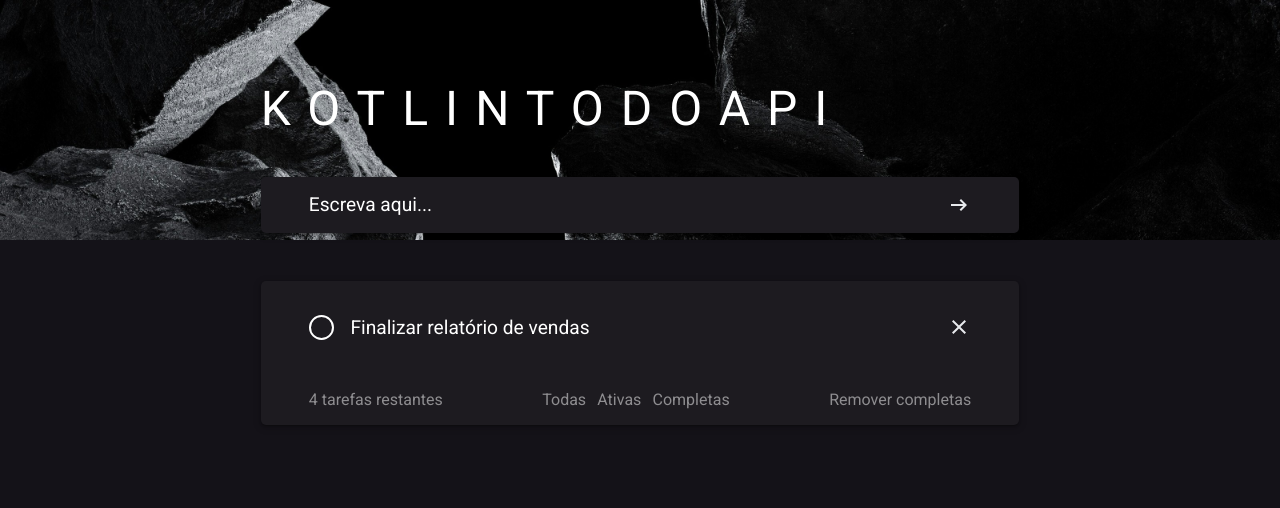
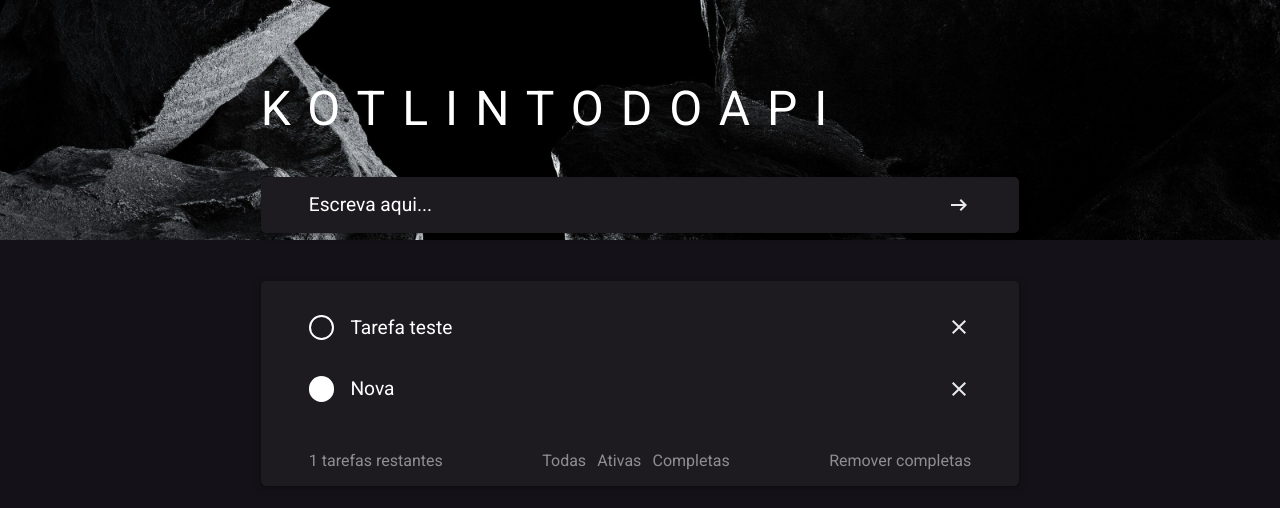
Before and after one commit to LucasWithBoots/KotlinToDoAPI-Angular, an Angular app: page / in a window 1280 px wide. Shown: the top 508 px of the page. Built offline with nearby package versions, Linux system fonts and the light colour scheme; data requests are answered from the project's data file.

Commit message:
feat: atualizar pagina quando alguma requisição é feita

```diff
--- a/db.json
+++ b/db.json
@@ -1,10 +1,16 @@
 {
   "tarefas": [
     {
-      "id": 1,
-      "titulo": "Finalizar relatório de vendas",
-      "dataDeCriacao": "2024-07-01T09:00:00",
+      "id": "e49c",
+      "titulo": "Tarefa teste",
+      "dataDeCriacao": "Fri Jul 12 2024",
       "status": "PENDENTE"
+    },
+    {
+      "id": "a514",
+      "titulo": "Nova",
+      "dataDeCriacao": "Fri Jul 12 2024",
+      "status": "CONCLUIDA"
     }
   ]
 }
--- a/package.json
+++ b/package.json
@@ -7,7 +7,8 @@
     "build": "ng build",
     "watch": "ng build --watch --configuration development",
     "test": "ng test",
-    "prettier": "npx prettier . --write"
+    "prettier": "npx prettier . --write",
+    "json-serve":"npx json-server db.json"
   },
   "private": true,
   "dependencies": {
--- a/src/app/campo-tarefas/campo-tarefas.component.html
+++ b/src/app/campo-tarefas/campo-tarefas.component.html
@@ -1,14 +1,14 @@
 <section class="box-padrao-conteudo">
   @if(tarefas){
     @for(tarefa of tarefas; track tarefa.id){
-      <app-tarefa [titulo]="tarefa.titulo"></app-tarefa>
+      <app-tarefa (marcarStatus)="atualizar()" (deletaTarefa)="atualizar()" [tarefa]="tarefa"></app-tarefa>
     }
   } @else {
     <p>Não há tarefas!</p>
   }
 
   <div class="barra-inferior">
-    <p>4 tarefas restantes</p>
+    <p>{{ tarefasPendentes }} tarefas restantes</p>
     <menu>
       <p>Todas</p>
       <p>Ativas</p>
--- a/src/app/campo-tarefas/campo-tarefas.component.ts
+++ b/src/app/campo-tarefas/campo-tarefas.component.ts
@@ -1,6 +1,7 @@
 import { Component, OnInit } from "@angular/core";
 import { TarefaComponent } from "../shared/tarefa/tarefa.component";
 import { TarefaService } from "../shared/tarefa/tarefa.service";
+import { Tarefa } from "../shared/tarefa/tarefa.model";
 
 @Component({
   selector: 'app-campo-tarefas',
@@ -13,14 +14,23 @@ export class CampoTarefasComponent implements OnInit{
 
   constructor(private tarefaService: TarefaService) {}
 
-  tarefas: any
+  tarefas!: Tarefa[]
+  tarefasPendentes: number = 0
+
+  contarTarefasRestantes(){
+    this.tarefasPendentes = this.tarefas.filter(tarefa => tarefa.status === "PENDENTE").length;
+  }
 
   ngOnInit(){
     this.tarefaService.resgatarTarefas().subscribe(
       res => {
         this.tarefas = res;
+        this.contarTarefasRestantes();
       }
     );
   }
 
+  atualizar() {
+    this.ngOnInit()
+  }
 }
--- a/src/app/shared/tarefa/tarefa.component.html
+++ b/src/app/shared/tarefa/tarefa.component.html
@@ -1,5 +1,10 @@
 <div class="container">
-  <div class="elipse"></div>
-  <p>{{ titulo }}</p>
-  <img src="assets/closeX.svg" alt="close" />
+  @if(tarefa.status == "CONCLUIDA"){
+    <div class="elipse-cheia" (click)="atualizarStatus(tarefa)"></div>
+  } @else if(tarefa.status == "PENDENTE"){
+    <div class="elipse" (click)="atualizarStatus(tarefa)" ></div>
+  }
+
+  <p>{{ tarefa.titulo }}</p>
+  <img src="assets/closeX.svg" alt="close" (click)="deletarTarefa(tarefa.id)" />
 </div>
--- a/src/app/shared/tarefa/tarefa.component.scss
+++ b/src/app/shared/tarefa/tarefa.component.scss
@@ -15,6 +15,12 @@
     cursor: pointer;
   }
 
+  .elipse-cheia{
+    @extend .elipse;
+
+    background-color: white;
+  }
+
   img {
     margin: auto;
 
--- a/src/app/shared/tarefa/tarefa.component.ts
+++ b/src/app/shared/tarefa/tarefa.component.ts
@@ -1,4 +1,6 @@
-import { Component, Input } from "@angular/core";
+import { Component, EventEmitter, Input, Output } from "@angular/core";
+import { TarefaService } from "./tarefa.service";
+import { Tarefa } from "./tarefa.model";
 
 @Component({
   selector: 'app-tarefa',
@@ -8,5 +10,21 @@ import { Component, Input } from "@angular/core";
   styleUrl: './tarefa.component.scss',
 })
 export class TarefaComponent {
-  @Input({required: true}) titulo!: string;
+  @Input() tarefa!: Tarefa
+  @Output() deletaTarefa = new EventEmitter()
+  @Output() marcarStatus = new EventEmitter()
+
+  constructor(private tarefaService: TarefaService) {}
+
+  atualizarStatus(tarefa: Tarefa){
+    this.tarefaService.atualizarTarefa(tarefa)
+
+    this.marcarStatus.emit()
+  }
+
+  deletarTarefa(id: string) {
+    this.tarefaService.apagarTarefa(id)
+
+    this.deletaTarefa.emit()
+  }
 }
--- a/src/app/shared/tarefa/tarefa.service.ts
+++ b/src/app/shared/tarefa/tarefa.service.ts
@@ -1,6 +1,7 @@
 import { Injectable } from "@angular/core";
 import { HttpClient } from "@angular/common/http";
 import { TarefaDTO } from "./tarefaDTO";
+import { Tarefa } from "./tarefa.model";
 
 @Injectable({providedIn: 'root'})
 export class TarefaService{
@@ -19,4 +20,31 @@ export class TarefaService{
 
     })
   }
+
+  apagarTarefa(id: string){
+    this.http.delete(`http://localhost:3000/tarefas/${id}`).subscribe(() => {
+      console.log(`Tarefa com id ${id} deletada com sucesso`);
+    })
+  }
+
+  atualizarTarefa(tarefa: Tarefa) {
+    let novoStatus
+
+    if(tarefa.status == "PENDENTE"){
+      novoStatus = "CONCLUIDA"
+    } else {
+      novoStatus = "PENDENTE"
+    }
+
+    let tarefaAtualizada: Tarefa = {
+      id: tarefa.id,
+      titulo: tarefa.titulo,
+      dataDeCriacao: tarefa.dataDeCriacao,
+      status: novoStatus
+    }
+
+      this.http.put(`http://localhost:3000/tarefas/${tarefa.id}`, tarefaAtualizada).subscribe(() => {
+        console.log(`Tarefa com id ${tarefa.id} atualizada`);
+      });
+  }
 }
```
